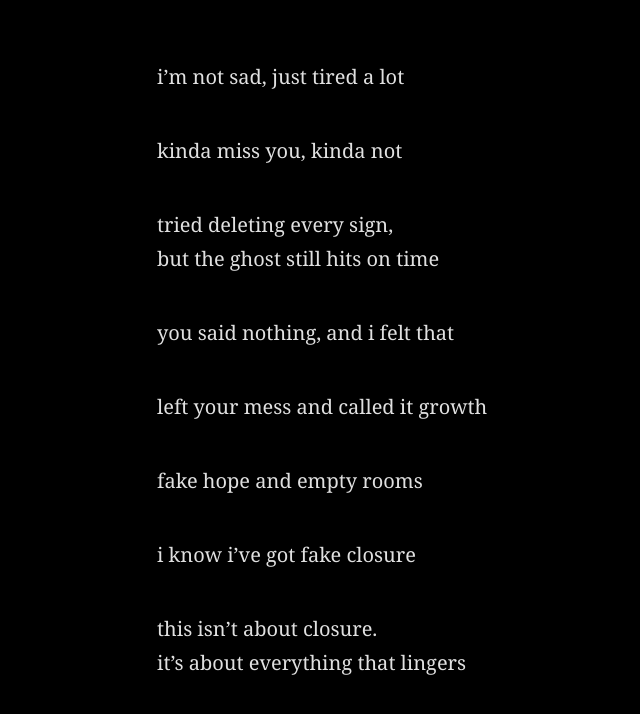
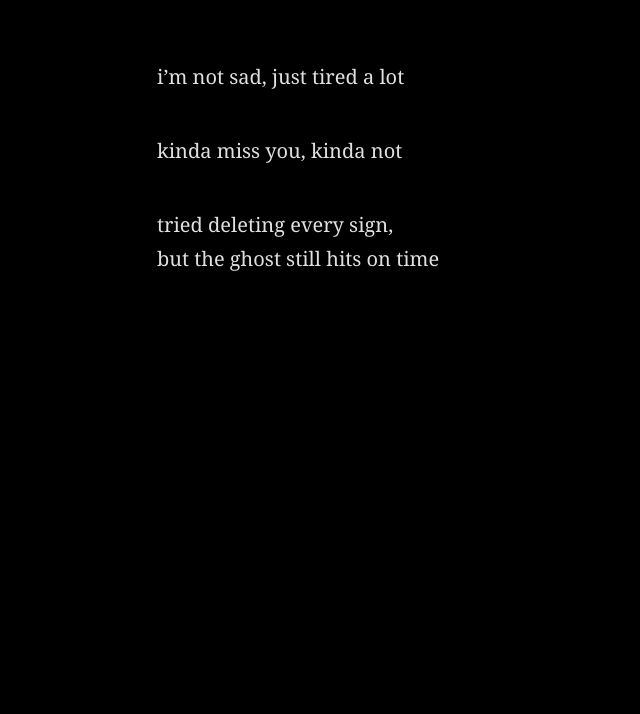
Before and after one commit to maxlevan/maxlevan.github.io, a plain HTML site: page transmission001index.html in a window 1280 px wide. Shown: the whole page, without its empty margins (133-773 px from the left). Drawn offline with Linux system fonts and the light colour scheme.

Commit message:
Update transmission001index.html

```diff
--- a/transmission001index.html
+++ b/transmission001index.html
@@ -25,10 +25,5 @@
   <div class="line">i’m not sad, just tired a lot</div>
   <div class="line">kinda miss you, kinda not</div>
   <div class="line">tried deleting every sign,<br>but the ghost still hits on time</div>
-  <div class="line">you said nothing, and i felt that</div>
-  <div class="line">left your mess and called it growth</div>
-  <div class="line">fake hope and empty rooms</div>
-  <div class="line">i know i’ve got fake closure</div>
-  <div class="line">this isn’t about closure.<br>it’s about everything that lingers</div>
 </body>
 </html>
```
